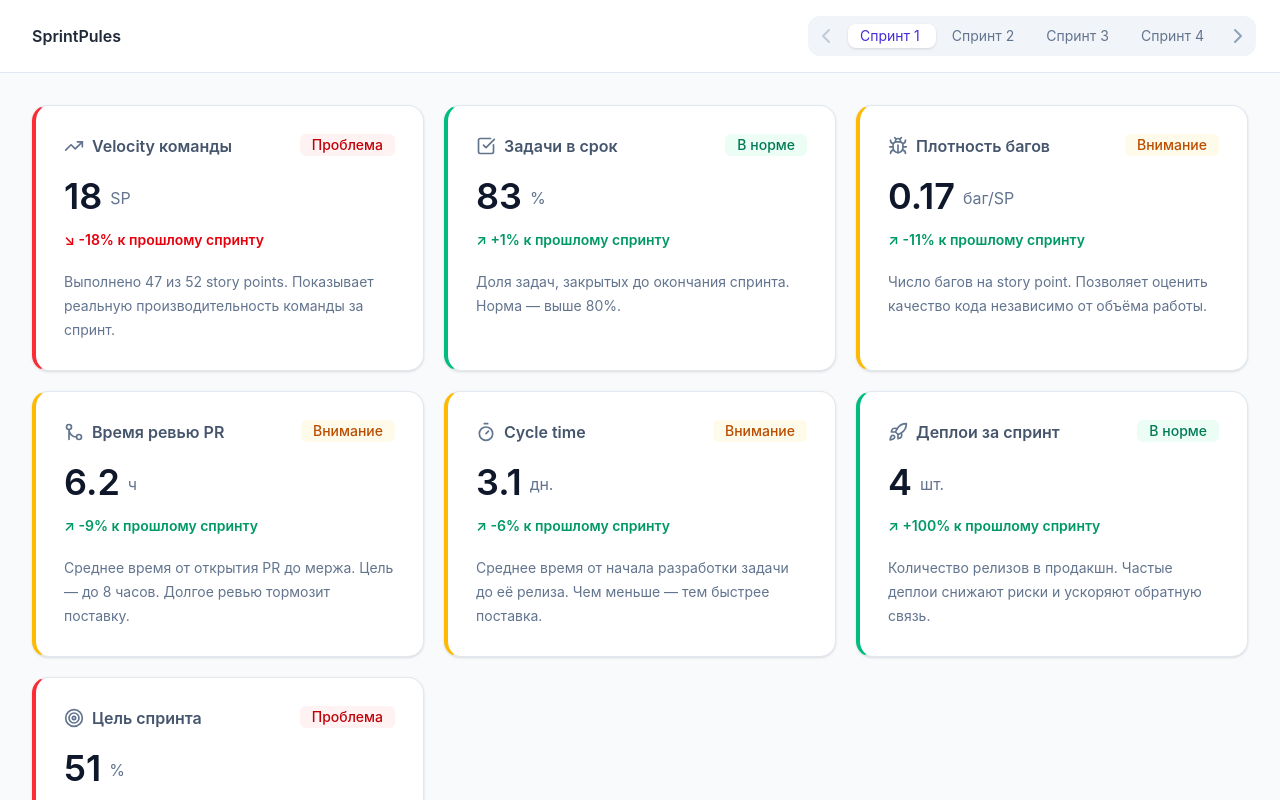
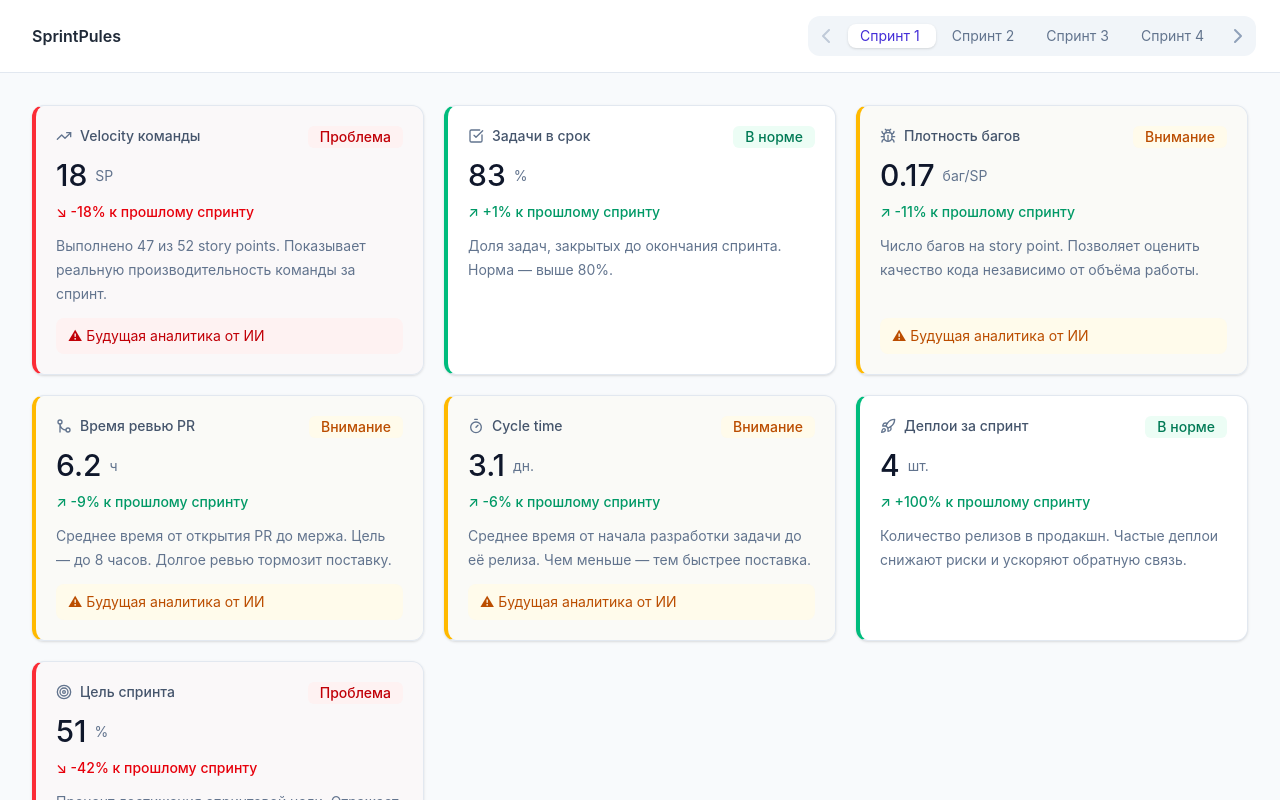
Before and after one commit to lyoha61/sprint-pulse, a Vue app: page / in a window 1280 px wide. Shown: the top 800 px of the page. Built offline with nearby package versions, Linux system fonts and the light colour scheme.

Commit message:
Добавлены плашки будущей аналитики от ИИ. Точка входа в getDashboardMetrics.js

```diff
--- a/src/components/MetricCard.vue
+++ b/src/components/MetricCard.vue
@@ -36,9 +36,12 @@ const badge = computed(() => getBadgeByMetricStatus(props.metric.status));
 
 const cardClasses = computed(() => {
   const classes = {
-    normal: 'border-l-emerald-500',
-    warning: 'border-l-amber-400',
-    critical: 'border-l-red-500',
+    normal:
+      'rounded-xl border border-slate-200 border-l-4 border-l-emerald-500 bg-white p-5 flex flex-col gap-3 shadow-sm hover:shadow-md transition-shadow',
+    warning:
+      'rounded-xl border border-slate-200 border-l-4 border-l-amber-400 bg-amber-50/30 p-5 flex flex-col gap-3 shadow-sm hover:shadow-md transition-shadow',
+    critical:
+      'rounded-xl border border-slate-200 border-l-4 border-l-red-500 bg-red-50/30 p-5 flex flex-col gap-3 shadow-sm hover:shadow-md transition-shadow',
   };
 
   return classes[props.metric.status] || classes.normal;
@@ -52,6 +55,16 @@ const trendClasses = computed(() => {
   };
 
   return classes[props.metric.trend] || classes.stable;
+});
+
+const insightClasses = computed(() => {
+  const classes = {
+    normal: 'bg-emerald-50 text-emerald-700',
+    warning: 'bg-amber-50 text-amber-700',
+    critical: 'bg-red-50 text-red-700',
+  };
+
+  return classes[props.metric.status] || classes.normal;
 });
 
 const trendIcon = computed(() => {
@@ -75,20 +88,19 @@ const formattedTrendPercent = computed(() => {
 
   return `${percent}%`;
 });
+
+const shouldShowAiInsight = computed(() => {
+  return props.metric.status !== 'normal';
+});
 </script>
 
 <template>
-  <article
-    :class="[
-      'rounded-2xl border border-slate-200 border-l-4 bg-white p-7 shadow-sm transition hover:shadow-md',
-      cardClasses,
-    ]"
-  >
-    <div class="mb-5 flex items-start justify-between gap-4">
+  <article :class="cardClasses">
+    <div class="flex items-start justify-between gap-4">
       <div class="flex items-center gap-2 text-slate-500">
-        <component :is="IconComponent" class="h-5 w-5" />
+        <component :is="IconComponent" class="h-4 w-4" />
 
-        <h3 class="text-base font-semibold text-slate-600">
+        <h3 class="text-sm font-medium text-slate-600">
           {{ metric.title }}
         </h3>
       </div>
@@ -96,22 +108,32 @@ const formattedTrendPercent = computed(() => {
       <StatusBadge :type="badge.type" :text="badge.text" />
     </div>
 
-    <div class="mb-4 flex items-end gap-2">
-      <span class="text-4xl font-semibold leading-none text-slate-900">
+    <div class="flex items-end gap-2">
+      <span class="text-3xl font-medium leading-none text-slate-900">
         {{ metric.value }}
       </span>
 
-      <span class="pb-1 text-base text-slate-500">
+      <span class="pb-1 text-sm text-slate-500">
         {{ metric.unit }}
       </span>
     </div>
 
-    <p :class="['mb-5 text-sm font-semibold', trendClasses]">
+    <p :class="['text-sm font-medium', trendClasses]">
       {{ trendIcon }} {{ formattedTrendPercent }} к прошлому спринту
     </p>
 
     <p class="text-sm leading-6 text-slate-500">
       {{ metric.description }}
     </p>
+
+    <div
+      v-if="shouldShowAiInsight"
+      :class="[
+        'mt-auto rounded-lg px-3 py-2 text-sm leading-5',
+        insightClasses,
+      ]"
+    >
+      ⚠ {{ metric.aiInsight }}
+    </div>
   </article>
 </template>
--- a/src/utils/getDashboardMetrics.js
+++ b/src/utils/getDashboardMetrics.js
@@ -55,6 +55,7 @@ export function getDashboardMetrics(sprintId, teamId = 1) {
       status,
       trend,
       trendPercent,
+      aiInsight: 'Будущая аналитика от ИИ',
     };
   });
 }
```
